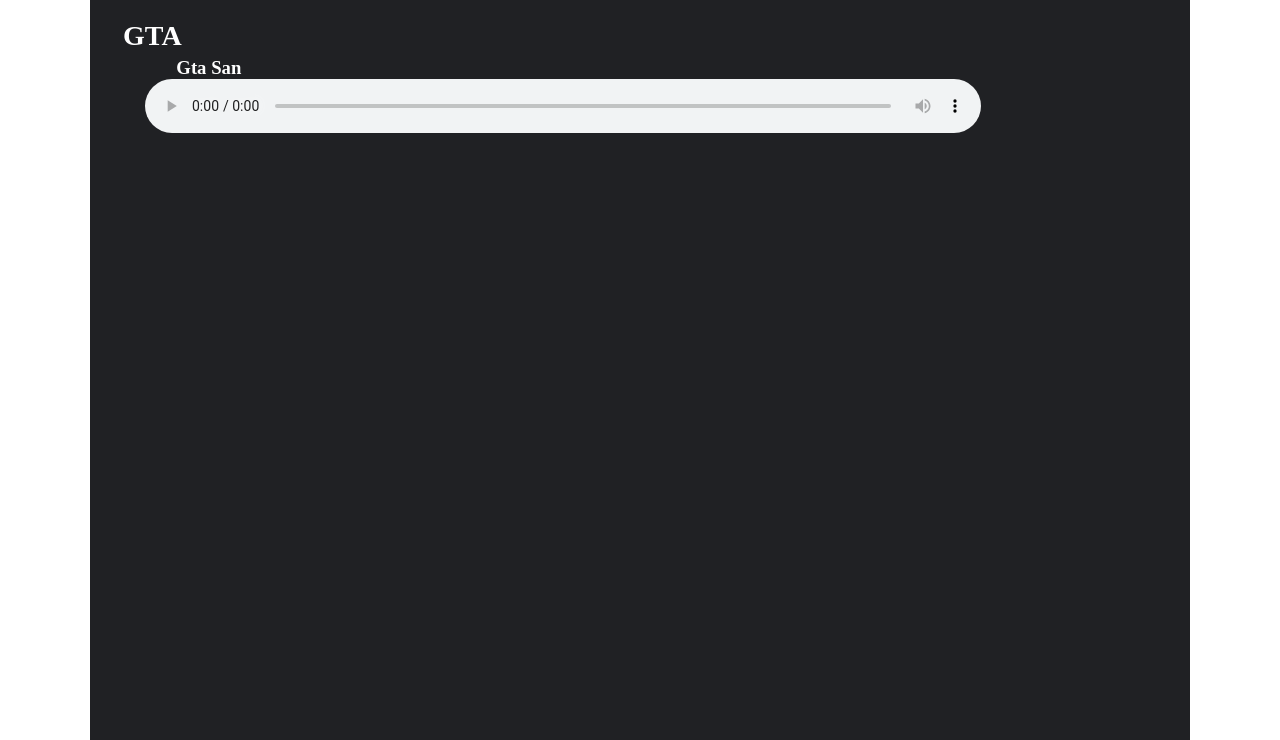
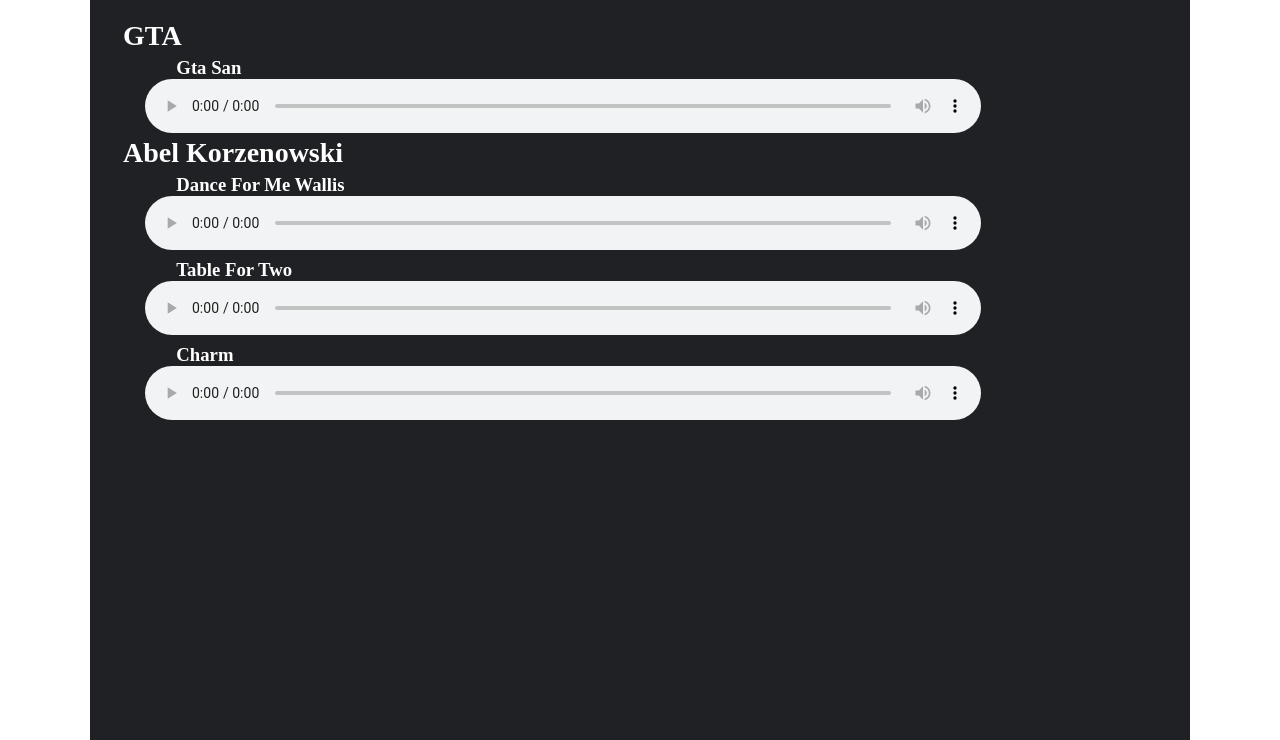
Before and after one commit to Dan-Egorov/Musicsite, a plain HTML site: page index.html in a window 1280 px wide. Shown: the part 60-800 px from the top of the page. Drawn offline with Linux system fonts and the light colour scheme.

Commit message:
Update index.html

```diff
--- a/index.html
+++ b/index.html
@@ -27,6 +27,21 @@
                                 <audio src="sound/san-andreas.wav" class="second-section__audio-player" controls></audio>
                             </div>
                         </div>
+                        <div class="second-section__audio-container-item">
+                            <h2 class="second-section__audio-text">Abel Korzenowski</h2>
+                            <div class="second-section__audio-list">
+                                <h3 class="second-section__audio-text-name">Dance For Me Wallis</h3>
+                                <audio src="sound/Abel-Korzen__Dance-For-Me-Wallis.mp3" class="second-section__audio-player" controls></audio>
+                            </div>
+                            <div class="second-section__audio-list">
+                                <h3 class="second-section__audio-text-name">Table For Two</h3>
+                                <audio src="sound/Abel_Korzeniowski-Table_for_Two.mp3" class="second-section__audio-player" controls></audio>
+                            </div>
+                            <div class="second-section__audio-list">
+                                <h3 class="second-section__audio-text-name">Charm</h3>
+                                <audio src="sound/Abel_Korzeniowski-Charms.mp3" class="second-section__audio-player" controls></audio>
+                            </div>
+                        </div>
                     </div>
                 </div>
             </div>
```
